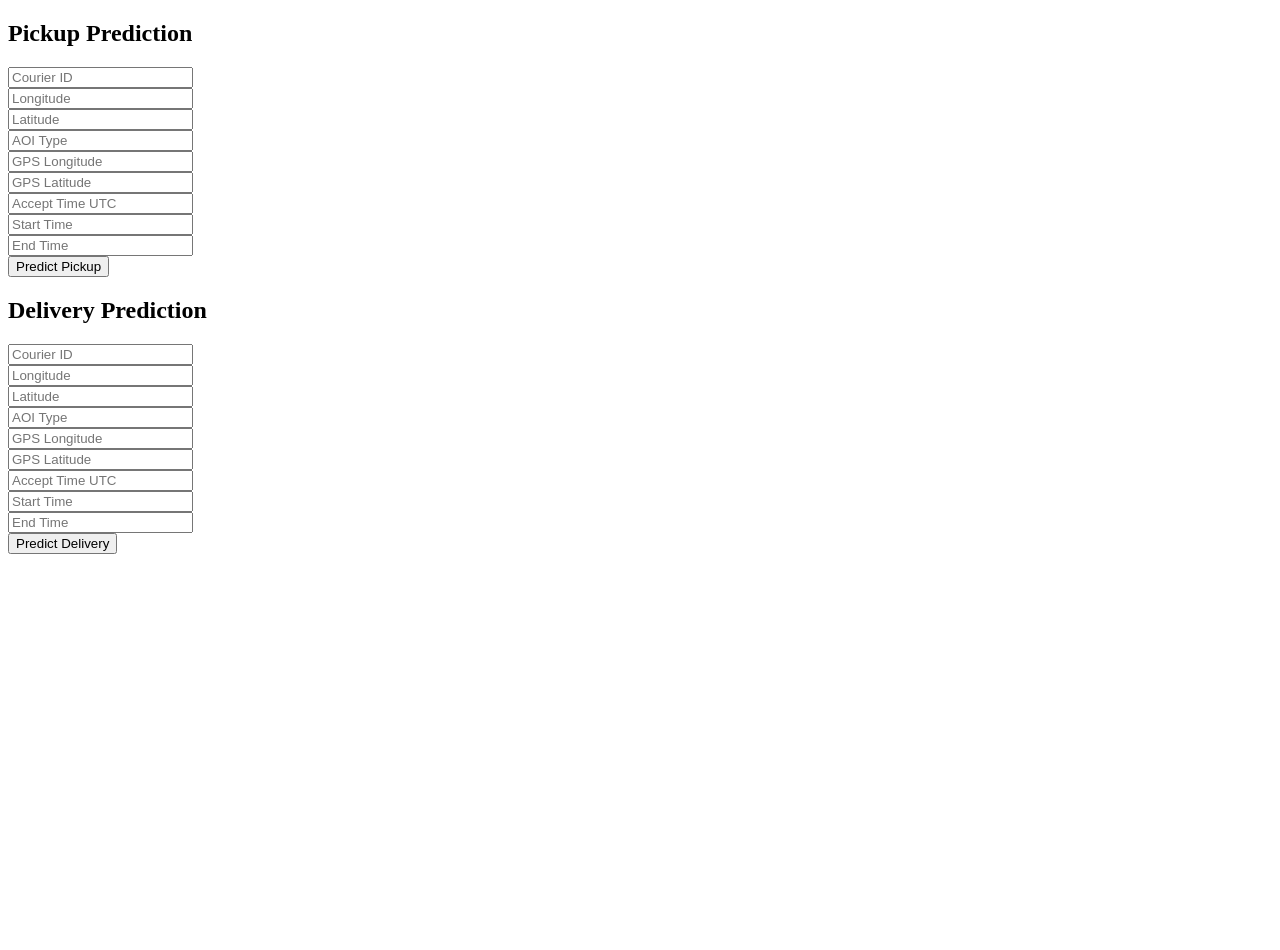
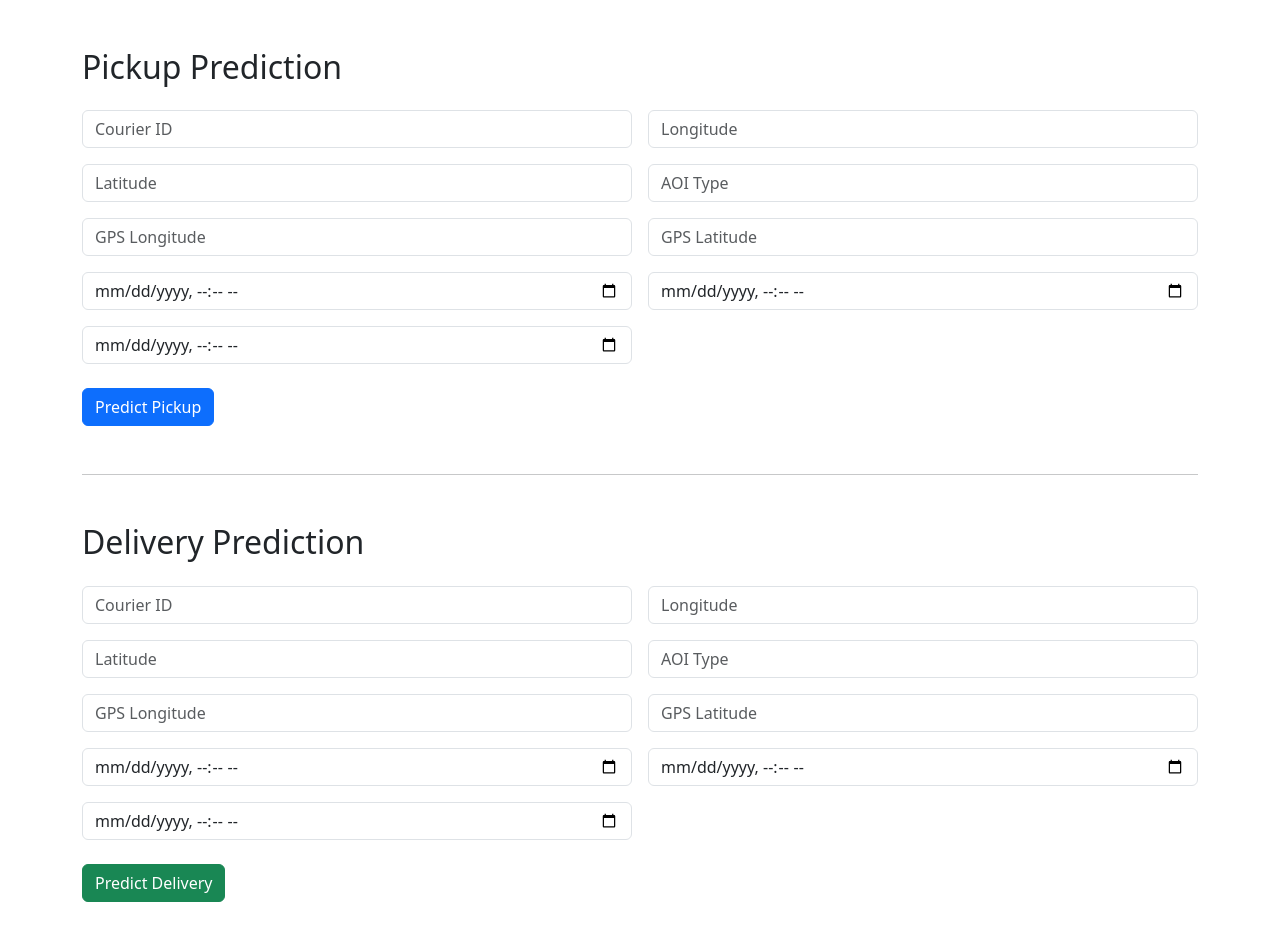
Before and after one commit to mohamedelsayed0001/Pickup-and-Delivery-prediction, a Django app: template eta_api/predictions/templates/form.html in a window 1280 px wide. Before the commit the page ends 554 px from the top, so only its background shows below. Run offline with Django 5.2, Linux system fonts and the light colour scheme; the template is opened without the code that fills it, so the values that code supplies are empty; parts of the project's set-up code (start-up, migrations or seed data) failed here and were passed over.

Commit message:
Added new files to gaurav branch

```diff
--- a/eta_api/eta_api/settings.py
+++ b/eta_api/eta_api/settings.py
@@ -11,6 +11,8 @@
 """
 
 from pathlib import Path
+import os
+
 
 # Build paths inside the project like this: BASE_DIR / 'subdir'.
 BASE_DIR = Path(__file__).resolve().parent.parent
@@ -56,7 +58,7 @@
 TEMPLATES = [
     {
         'BACKEND': 'django.template.backends.django.DjangoTemplates',
-        'DIRS': [],
+        'DIRS': [os.path.join(BASE_DIR, 'prediction', 'templates')],
         'APP_DIRS': True,
         'OPTIONS': {
             'context_processors': [
--- a/eta_api/eta_api/urls.py
+++ b/eta_api/eta_api/urls.py
@@ -19,6 +19,5 @@
 
 urlpatterns = [
     path('admin/', admin.site.urls),
-    path('api/', include('predictions.urls')),  # Include URLs from the 'predictions' app
-
+    path('', include('predictions.urls')),
 ]
--- a/eta_api/predictions/templates/form.html
+++ b/eta_api/predictions/templates/form.html
@@ -1,37 +1,88 @@
 <!DOCTYPE html>
-<html>
+<html lang="en">
 <head>
+    <meta charset="UTF-8" />
+    <meta name="viewport" content="width=device-width, initial-scale=1" />
     <title>Pickup & Delivery Prediction</title>
+    <!-- Bootstrap 5 CSS CDN -->
+    <link href="https://cdn.jsdelivr.net/npm/bootstrap@5.3.0/dist/css/bootstrap.min.css" rel="stylesheet" />
 </head>
 <body>
-    <h2>Pickup Prediction</h2>
-    <form method="post" action="/api/predict-pickup/">
-        {% csrf_token %}
-        <input name="courier_id_pickup" placeholder="Courier ID"><br>
-        <input name="lng_pickup" placeholder="Longitude"><br>
-        <input name="lat_pickup" placeholder="Latitude"><br>
-        <input name="aoi_type_pickup" placeholder="AOI Type"><br>
-        <input name="pickup_gps_lng_pickup" placeholder="GPS Longitude"><br>
-        <input name="pickup_gps_lat_pickup" placeholder="GPS Latitude"><br>
-        <input name="accept_time_utc_pickup" placeholder="Accept Time UTC"><br>
-        <input name="time_window_start_utc_pickup" placeholder="Start Time"><br>
-        <input name="time_window_end_utc_pickup" placeholder="End Time"><br>
-        <button type="submit">Predict Pickup</button>
-    </form>
+    <div class="container my-5">
+        <h2 class="mb-4">Pickup Prediction</h2>
+        <form method="post" action="/predict/pickup/">
+            {% csrf_token %}
+            <div class="row g-3">
+                <div class="col-md-6">
+                    <input name="courier_id_pickup" type="text" class="form-control" placeholder="Courier ID" required />
+                </div>
+                <div class="col-md-6">
+                    <input name="lng_pickup" type="number" step="any" class="form-control" placeholder="Longitude" required />
+                </div>
+                <div class="col-md-6">
+                    <input name="lat_pickup" type="number" step="any" class="form-control" placeholder="Latitude" required />
+                </div>
+                <div class="col-md-6">
+                    <input name="aoi_type_pickup" type="text" class="form-control" placeholder="AOI Type" required />
+                </div>
+                <div class="col-md-6">
+                    <input name="pickup_gps_lng_pickup" type="number" step="any" class="form-control" placeholder="GPS Longitude" required />
+                </div>
+                <div class="col-md-6">
+                    <input name="pickup_gps_lat_pickup" type="number" step="any" class="form-control" placeholder="GPS Latitude" required />
+                </div>
+                <div class="col-md-6">
+                    <input name="accept_time_utc_pickup" type="datetime-local" class="form-control" placeholder="Accept Time UTC" required />
+                </div>
+                <div class="col-md-6">
+                    <input name="time_window_start_utc_pickup" type="datetime-local" class="form-control" placeholder="Start Time" required />
+                </div>
+                <div class="col-md-6">
+                    <input name="time_window_end_utc_pickup" type="datetime-local" class="form-control" placeholder="End Time" required />
+                </div>
+            </div>
+            <button type="submit" class="btn btn-primary mt-4">Predict Pickup</button>
+        </form>
 
-    <h2>Delivery Prediction</h2>
-    <form method="post" action="/api/predict-delivery/">
-        {% csrf_token %}
-        <input name="courier_id_delivery" placeholder="Courier ID"><br>
-        <input name="lng_delivery" placeholder="Longitude"><br>
-        <input name="lat_delivery" placeholder="Latitude"><br>
-        <input name="aoi_type_delivery" placeholder="AOI Type"><br>
-        <input name="delivery_gps_lng" placeholder="GPS Longitude"><br>
-        <input name="delivery_gps_lat" placeholder="GPS Latitude"><br>
-        <input name="accept_time_utc_delivery" placeholder="Accept Time UTC"><br>
-        <input name="time_window_start_utc_delivery" placeholder="Start Time"><br>
-        <input name="time_window_end_utc_delivery" placeholder="End Time"><br>
-        <button type="submit">Predict Delivery</button>
-    </form>
+        <hr class="my-5" />
+
+        <h2 class="mb-4">Delivery Prediction</h2>
+        <form method="post" action="/api/predict-delivery/">
+            {% csrf_token %}
+            <div class="row g-3">
+                <div class="col-md-6">
+                    <input name="courier_id_delivery" type="text" class="form-control" placeholder="Courier ID" required />
+                </div>
+                <div class="col-md-6">
+                    <input name="lng_delivery" type="number" step="any" class="form-control" placeholder="Longitude" required />
+                </div>
+                <div class="col-md-6">
+                    <input name="lat_delivery" type="number" step="any" class="form-control" placeholder="Latitude" required />
+                </div>
+                <div class="col-md-6">
+                    <input name="aoi_type_delivery" type="text" class="form-control" placeholder="AOI Type" required />
+                </div>
+                <div class="col-md-6">
+                    <input name="delivery_gps_lng" type="number" step="any" class="form-control" placeholder="GPS Longitude" required />
+                </div>
+                <div class="col-md-6">
+                    <input name="delivery_gps_lat" type="number" step="any" class="form-control" placeholder="GPS Latitude" required />
+                </div>
+                <div class="col-md-6">
+                    <input name="accept_time_utc_delivery" type="datetime-local" class="form-control" placeholder="Accept Time UTC" required />
+                </div>
+                <div class="col-md-6">
+                    <input name="time_window_start_utc_delivery" type="datetime-local" class="form-control" placeholder="Start Time" required />
+                </div>
+                <div class="col-md-6">
+                    <input name="time_window_end_utc_delivery" type="datetime-local" class="form-control" placeholder="End Time" required />
+                </div>
+            </div>
+            <button type="submit" class="btn btn-success mt-4">Predict Delivery</button>
+        </form>
+    </div>
+
+    <!-- Bootstrap 5 JS Bundle with Popper (optional if you need JS components) -->
+    <script src="https://cdn.jsdelivr.net/npm/bootstrap@5.3.0/dist/js/bootstrap.bundle.min.js"></script>
 </body>
 </html>
--- a/eta_api/predictions/urls.py
+++ b/eta_api/predictions/urls.py
@@ -1,5 +1,5 @@
 from django.urls import path
-from .views import PredictPickup, PredictDelivery
+from .views import PredictPickup, PredictDelivery, home
 
 urlpatterns = [
     path('', home, name='home'),
```
Also changed, not shown: eta_api/predictions/views.py (+4 -3 lines), eta_api/db.sqlite3 (added), 1 other file.
